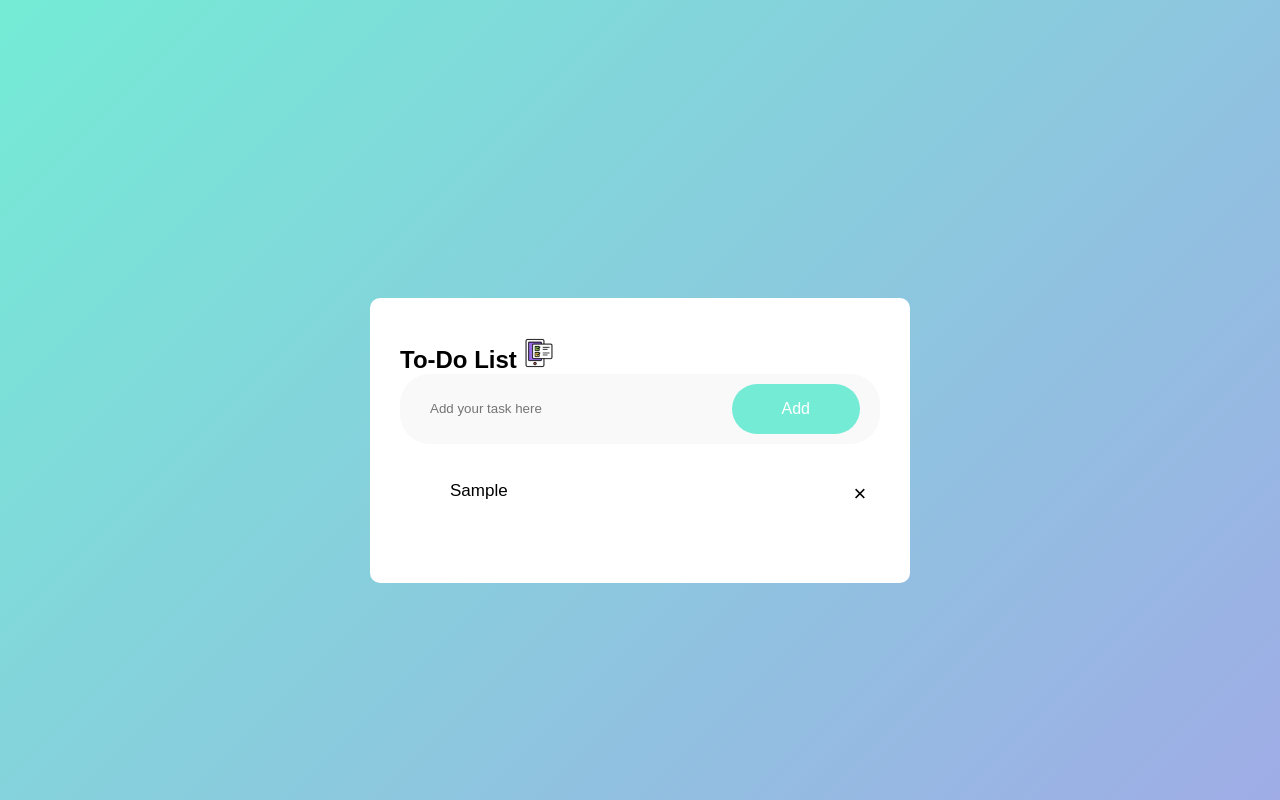
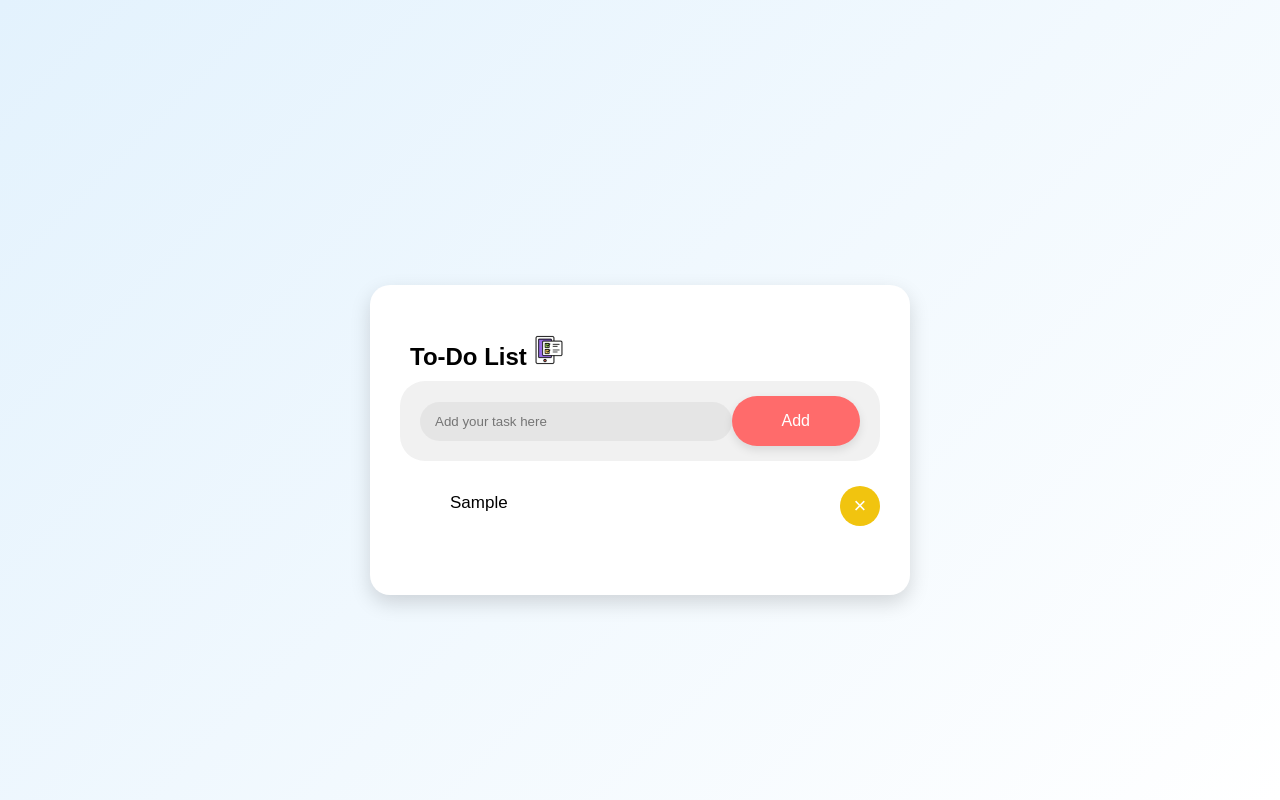
Before and after one commit to Shubu-rwt/TO-DO-LIST, a plain HTML site: page index.html in a window 1280 px wide. Both pictures are taken after typing "Sample" into the empty fields and a click on the button "Add". Drawn offline with Linux system fonts and the light colour scheme.

Commit message:
Update style.css

```diff
--- a/style.css
+++ b/style.css
@@ -5,8 +5,8 @@
 }
 
 body {
-    font-family: Arial, sans-serif;
-    background: linear-gradient(135deg, #74ebd5, #9face6);
+    font-family: 'Arial', sans-serif;
+    background: linear-gradient(135deg, #e3f2fd, #ffffff); /* Light blue to white gradient */
 }
 
 .container {
@@ -21,41 +21,78 @@ body {
     width: 100%;
     max-width: 540px;
     background: white;
-    border-radius: 10px;
+    border-radius: 20px; /* Softened corners */
     padding: 40px 30px 70px;
     margin: 100px auto 20px;
+    box-shadow: 0 8px 20px rgba(0, 0, 0, 0.15); /* Slightly deeper shadow */
+    transition: transform 0.3s; /* Scale effect on hover */
 }
 img {
     width: 30px;
     height: 30px;
 }
 
+.todo-app:hover {
+    transform: scale(1.02);
+}
+
+h1 {
+    font-size: 28px; /* Larger size for visibility */
+    text-align: center;
+    color: #00796b; /* Teal for a calming effect */
+    margin-bottom: 20px;
+}
+h2 {
+    padding: 10px;
+}
+
 .row {
     display: flex;
     align-items: center;
     justify-content: space-between;
-    margin-bottom: 25px;
-    background: #f9f9f9;
-    border-radius: 30px;
-    padding: 10px 20px;
+    margin-bottom: 20px;
+    background: #f1f1f1; /* Light gray for contrast */
+    border-radius: 25px; /* More rounded corners */
+    padding: 15px 20px; /* Increased padding */
+    transition: background 0.3s, transform 0.2s;
+}
+
+.row:hover {
+    background: rgba(0, 121, 107, 0.2); /* Light teal on hover */
+    transform: translateY(-2px); /* Lift effect */
 }
 
 input {
     flex: 1;
     border: none;
     outline: none;
-    background: transparent;
-    padding: 10px;
+    background: rgba(0, 0, 0, 0.05);
+    padding: 12px 15px; /* Comfortable padding */
+    border-radius: 20px; /* Rounded corners */
+    transition: background 0.3s, box-shadow 0.3s;
+}
+
+input:focus {
+    background: white;
+    box-shadow: 0 0 5px rgba(0, 121, 107, 0.5); /* Soft teal shadow */
 }
 
 button {
     border: none;
     padding: 16px 50px;
-    background: #74ebd5;
+    background: #ff6b6b; /* Bright coral */
     color: white;
     font-size: 16px;
     cursor: pointer;
     border-radius: 40px;
+    transition: background 0.3s, transform 0.2s, box-shadow 0.3s;
+    box-shadow: 0 4px 10px rgba(0, 0, 0, 0.1);
+}
+
+button:hover {
+    background: #ff4d4d; /* Darker coral on hover */
+    transform: translateY(-2px);
+    box-shadow: 0 6px 12px rgba(0, 0, 0, 0.2); /* Deeper shadow */
 }
 
 ul {
@@ -68,6 +105,12 @@ li {
     font-size: 17px;
     padding: 12px 50px;
     cursor: pointer;
+    transition: background 0.2s, transform 0.2s;
+}
+
+li:hover {
+    background: rgba(0, 121, 107, 0.1); /* Light teal on hover */
+    transform: translateY(-1px); /* Slight lift on hover */
 }
 
 li.checked {
@@ -84,10 +127,18 @@ li span {
     font-size: 22px;
     line-height: 40px;
     text-align: center;
-    background: transparent;
+    background: #f1c40f; /* Sunflower yellow */
+    color: white;
     border-radius: 50%;
     cursor: pointer;
+    transition: background 0.3s, transform 0.2s;
 }
+
+li span:hover {
+    background: #e0c21d; /* Darker yellow on hover */
+    transform: scale(1.1); /* Slight scale effect */
+}
+
 
 li span:hover {
     background: #ff4d4d;
```
